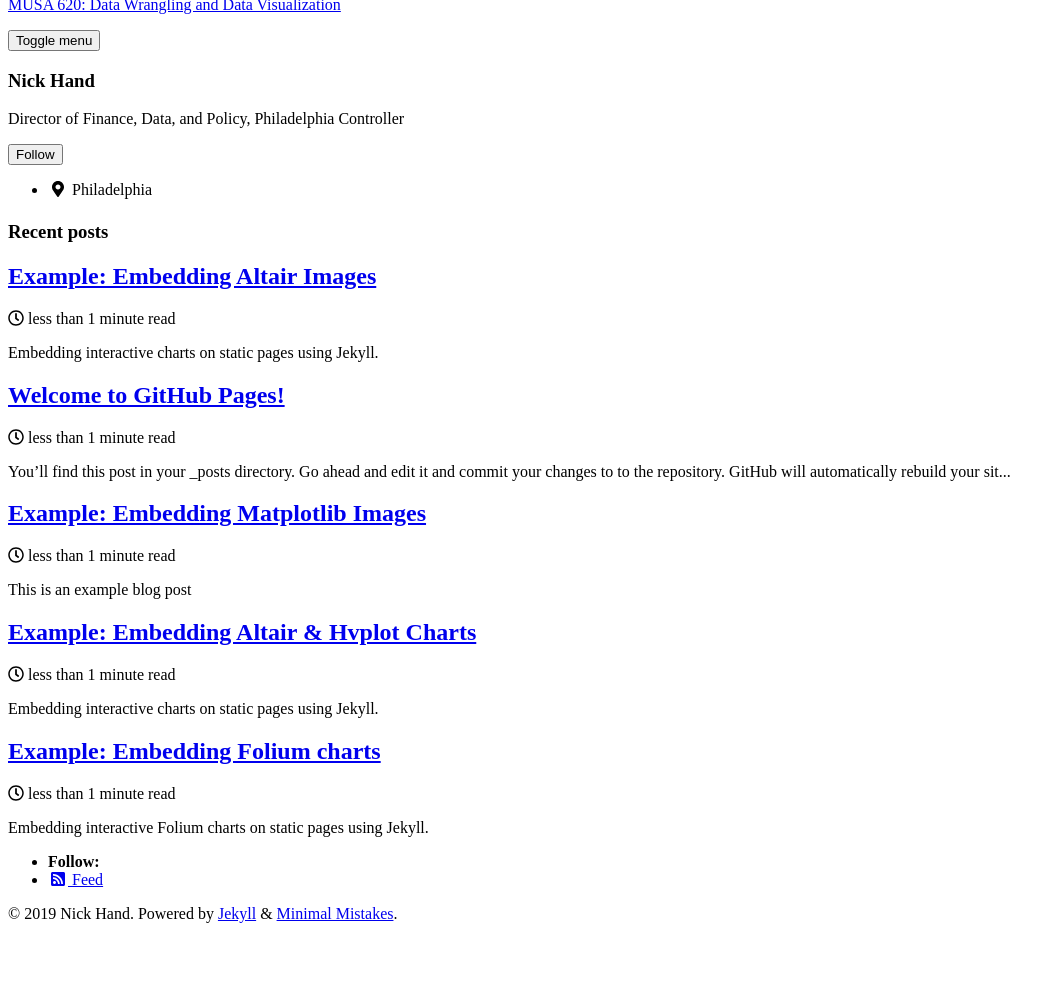
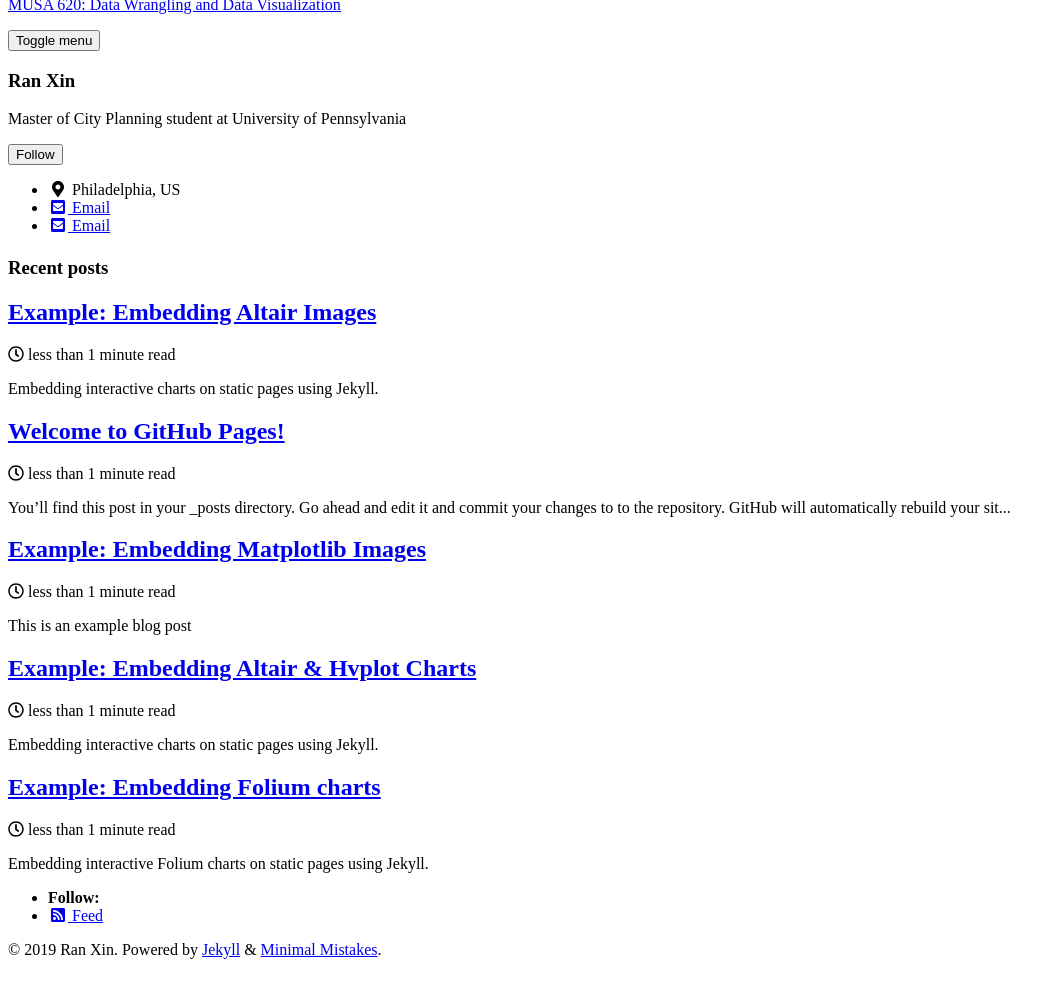
Before and after one commit to njxinran95/rxmusa620, a Jekyll site: the page built from index.html, in a window 1280 px wide, cut to the strip 112-1141 px from the top of the page. Shown: the top 998 px of the strip, without its empty margins (0-1052 px from the left). Built offline with Jekyll 4.4.1, drawn with Linux system fonts in a browser that asks for light colours; cached includes are drawn as plain includes; nearby versions of some CDN libraries; the list of posts is cut into pages by our own code.

Commit message:
Update _config.yml

```diff
--- a/_config.yml
+++ b/_config.yml
@@ -18,7 +18,7 @@ minimal_mistakes_skin: "default" # "air", "aqua", "contrast", "dark", "dirt", "n
 locale: "en-US"
 title: "MUSA 620: Data Wrangling and Data Visualization"
 title_separator: "-"
-name: "Nick Hand"
+name: "Ran Xin"
 description: "Displaying cool data visualizations"
 url: # the base hostname & protocol for your site e.g. "https://mmistakes.github.io"
 baseurl: # the subpath of your site, e.g. "/blog"
@@ -105,15 +105,15 @@ analytics:
 
 # Site Author
 author:
-  name: "Nick Hand"
+  name: "Ran Xin"
   avatar: # path of avatar image, e.g. "/assets/images/bio-photo.jpg"
-  bio: "Director of Finance, Data, and Policy, Philadelphia Controller"
-  location: "Philadelphia"
-  email:
+  bio: "Master of City Planning student at University of Pennsylvania"
+  location: "Philadelphia, US"
+  email: "njxinran@design.upenn.edu"
   links:
     - label: "Email"
       icon: "fas fa-fw fa-envelope-square"
-      # url: mailto:your.name@email.com
+      url: njxinran@design.upenn.edu
     - label: "Website"
       icon: "fas fa-fw fa-link"
       # url: "https://your-website.com"
```
